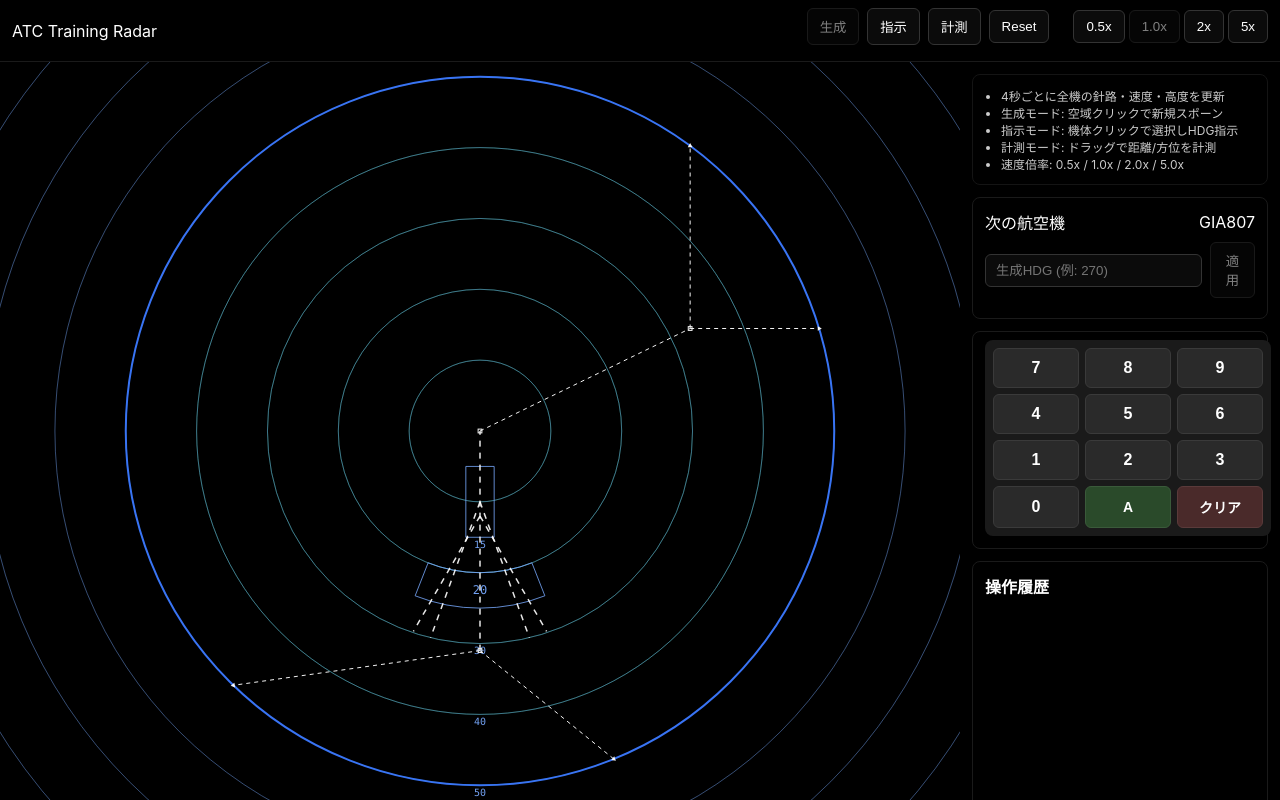
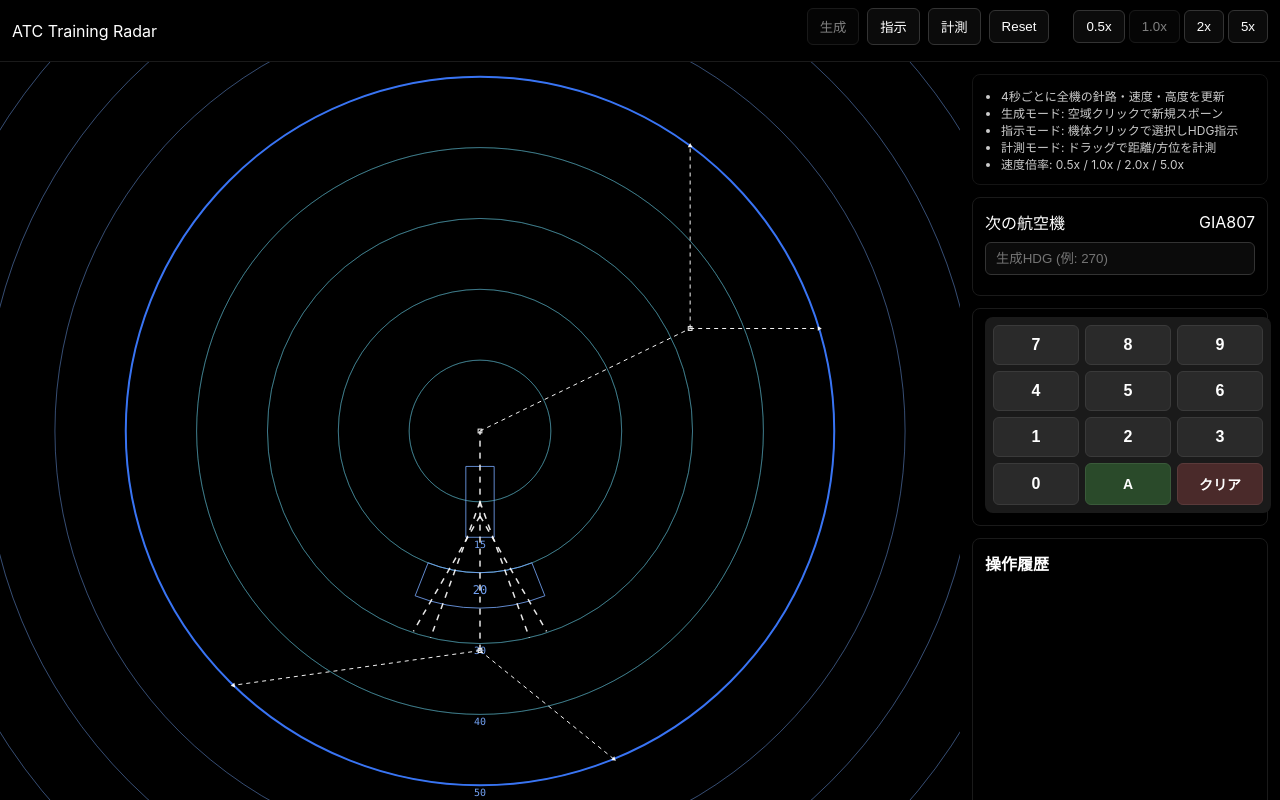
Before and after one commit to shinnnnk/rader-vector-app, a React (Vite) app: page / in a window 1280 px wide. Built offline with nearby package versions, Linux system fonts and the light colour scheme.

Commit message:
refactor: fix keyboard

```diff
--- a/src/components/ControlPanel.tsx
+++ b/src/components/ControlPanel.tsx
@@ -88,15 +88,17 @@ export const ControlPanel: React.FC<ControlPanelProps> = ({
 						value={currentInputValue}
 						onChange={(e) => currentSetInputValue(e.target.value)}
 					/>
-					<button onClick={submitHeadingOrSpawn} disabled={currentSubmitDisabled}>
-						{mode === 'spawn' ? '適用' : '指示'}
-					</button>
+					{mode !== 'spawn' && (
+						<button onClick={submitHeadingOrSpawn} disabled={currentSubmitDisabled}>
+							指示
+						</button>
+					)}
 				</div>
 			</div>
 			<div className="panel" style={{ paddingTop: 8 }}>
 				<NumericKeyboard
 					onDigit={(digit) => {
-						currentSetInputValue((prev) => prev + digit)
+						currentSetInputValue((prev) => (prev.length >= 3 ? prev : prev + digit))
 						currentInputRef.current?.focus()
 					}}
 					onClear={() => {
```
